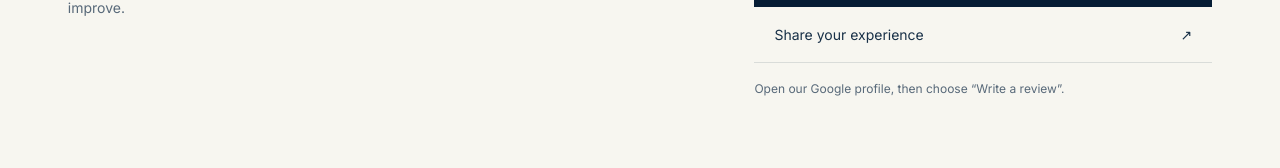
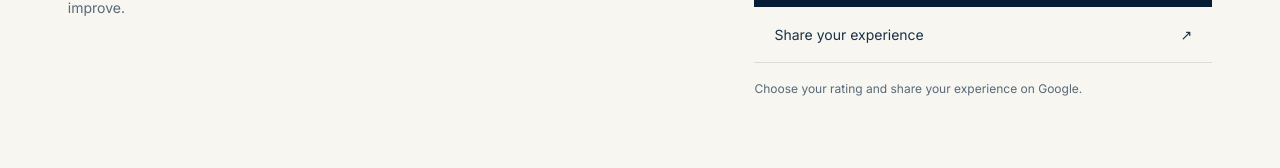
Before and after one commit to MartinTiwari/ESCU_WEBSITE, a Next.js app: page /contact in a window 1280 px wide. Shown: the part 1788-1956 px from the top of the page. Built offline with nearby package versions, Linux system fonts and the light colour scheme; no server answers.

Commit message:
Use verified ESCU Google review link

```diff
--- a/src/app/page.tsx
+++ b/src/app/page.tsx
@@ -99,7 +99,7 @@ export default function Home() {
 
       <section className="home-end home-container" aria-labelledby="contact-title">
             <div className="home-end-contact"><p className="home-kicker">LET’S GET YOUR ORDER STARTED</p><h2 id="contact-title">What’s on your supply list?</h2><p>Send a product name, a list or a question. We’ll confirm availability and pricing.</p><div className="home-end-actions"><Link href="/quote" className="home-button">Request a quote <Arrow diagonal /></Link><a href={whatsappLink("Hi ESCU, I'd like to check pricing and availability.")} className="home-text-link">WhatsApp <Arrow /></a></div><a href={whatsappLink("नमस्ते ESCU, मलाई मूल्य र उपलब्धता बारे सोध्नु छ।")} lang="ne" className="home-text-link home-end-nepali">नेपालीमा कुरा गर्नुहोस् <Arrow /></a><a href={`tel:${site.phoneInternational}`} className="home-contact-phone">Or call {site.phone}</a></div>
-            <div className="home-end-reviews"><h3>Your experience matters.</h3><p>Already ordered? Share your experience on Google, or read customer feedback.</p><a href="https://www.google.com/maps?cid=15578687259318146645" target="_blank" rel="noopener noreferrer" className="home-text-link">Find us on Google <Arrow diagonal /></a></div>
+            <div className="home-end-reviews"><h3>Your experience matters.</h3><p>Already ordered? Share your experience on Google, or read customer feedback.</p><a href="https://g.page/r/CbUQqnLr7ElaEBM/review" target="_blank" rel="noopener noreferrer" className="home-text-link">Write a Google review <Arrow diagonal /></a></div>
       </section>
     </div>
   );
--- a/src/components/Footer.tsx
+++ b/src/components/Footer.tsx
@@ -41,7 +41,7 @@ export default function Footer() {
             <li><a href={whatsappLink()} className="hover:text-cream transition-colors">WhatsApp {site.whatsappDisplay}</a></li>
             <li><a href={`mailto:${site.email}`} className="hover:text-cream transition-colors break-all">{site.email}</a></li>
             <li><a href={site.instagram} className="hover:text-cream transition-colors">ESCU on Instagram</a></li>
-            <li><a href="https://www.google.com/maps?cid=15578687259318146645" target="_blank" rel="noopener noreferrer" className="hover:text-cream transition-colors">See ESCU &amp; reviews on Google</a></li>
+            <li><a href="https://www.google.com/maps?cid=6505991632698609845" target="_blank" rel="noopener noreferrer" className="hover:text-cream transition-colors">See ESCU &amp; reviews on Google</a></li>
           </ul>
         </div>
 
--- a/src/components/GoogleReviews.tsx
+++ b/src/components/GoogleReviews.tsx
@@ -1,6 +1,6 @@
 import Reveal from "@/components/Reveal";
 
-const profile = "https://www.google.com/maps?cid=15578687259318146645";
+const profile = "https://www.google.com/maps?cid=6505991632698609845";
 
 export default function GoogleReviews() {
   return (
@@ -13,8 +13,8 @@ export default function GoogleReviews() {
         <span className="google-reviews-mark" aria-hidden="true">Google</span>
         <h3>Get to know us through our customers.</h3>
         <a className="review-primary" href={profile} target="_blank" rel="noopener noreferrer">Read reviews on Google <span aria-hidden="true">↗</span></a>
-        <a className="review-secondary" href={profile} target="_blank" rel="noopener noreferrer">Share your experience <span aria-hidden="true">↗</span></a>
-        <p>Open our Google profile, then choose “Write a review”.</p>
+        <a className="review-secondary" href="https://g.page/r/CbUQqnLr7ElaEBM/review" target="_blank" rel="noopener noreferrer">Share your experience <span aria-hidden="true">↗</span></a>
+        <p>Choose your rating and share your experience on Google.</p>
       </div>
     </section>
   );
```
